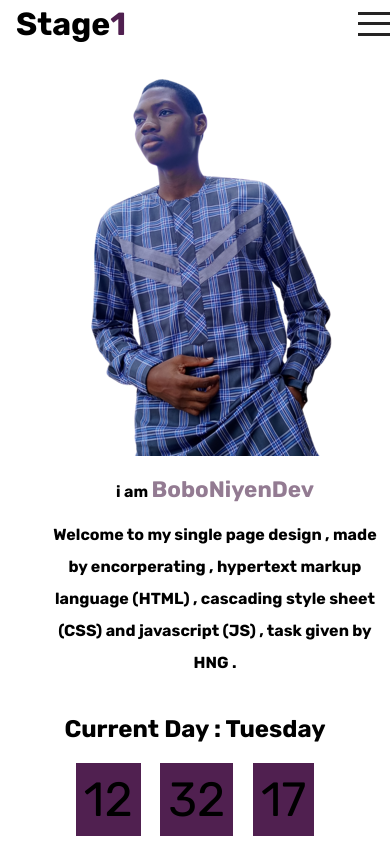
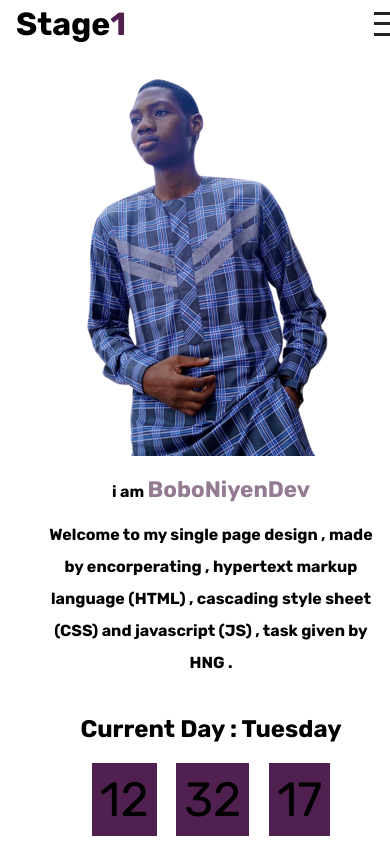
Before and after one commit to Boboniyen01/Hng11-Stage1, a plain HTML site: page index.html in a window 390 px wide. Shown: the top 844 px of the page. Drawn offline with Linux system fonts and the light colour scheme.

Commit message:
Third commit

```diff
--- a/style.css
+++ b/style.css
@@ -91,8 +91,7 @@ main{
     justify-content: space-around;
     align-items: center;
     list-style: none;
-
-
+    text-align: center;
 }
 .display-date li>span{
     font-size: 3rem;
@@ -208,7 +207,7 @@ display: none;
     display: flex;
     flex-direction: column;
     justify-content: space-around;
-    width: 3rem;
+    width: 2rem;
     height: 2rem;
 }
 .menu-btn span{
@@ -225,10 +224,9 @@ display: none;
     nav ul{
         padding-left: 2rem;
     }
-    /*note the responsive dessign worked because of 2 things firstly using a lesser width of 20 or 28rem  with 48rem of media query
-    and also using mainly display grid with 30rem ,20 or even 28 , the key is to use a lesser width  */
+/*give it a width of 100%*/
 main{
-    width: 20rem;
+    width: 100%;
     padding: 1rem ;
     display: flex;
     justify-content: center;
```
